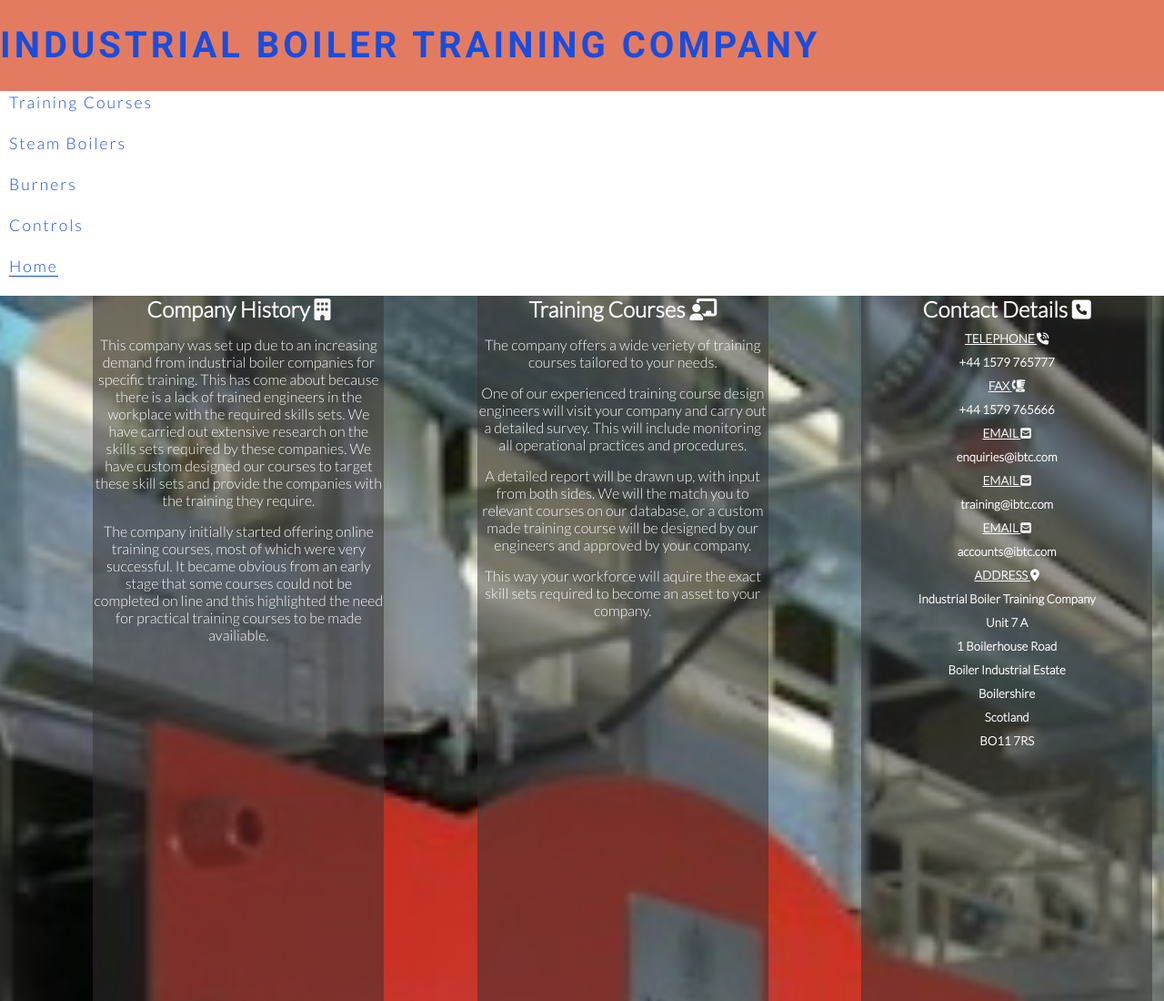
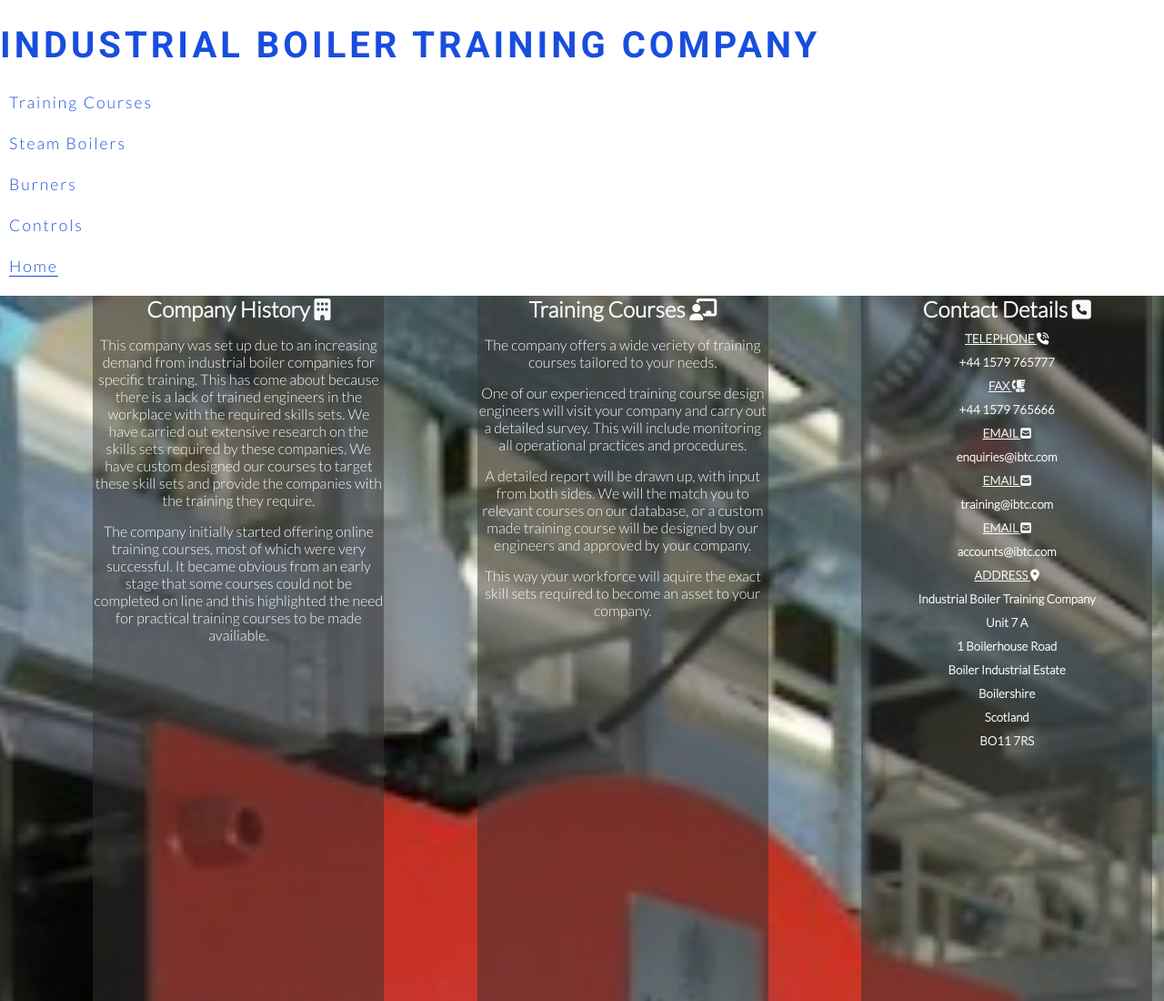
Before and after one commit to billycode77/ibtc, a plain HTML site: page index.html in a window 1280 px wide. Shown: the top 1100 px of the page at 91% size. Drawn offline with Linux system fonts and the light colour scheme.

Commit message:
responsive testing

```diff
--- a/assets/css/style.css
+++ b/assets/css/style.css
@@ -505,10 +505,15 @@ footer{
     }
 
 
-@media screen and (max-width: 1424px ) {
+@media screen and (max-width: 1824px ) {
+    #logo {
+    background-color: rgba(255, 251, 251, 0.178);
+    width: 100%;
+}
     #menu li {
     clear: left;
     float: left;
+    display: inline;
     margin-left: 10px;
     margin-bottom: 20px;
     line-height: 25px;
```
